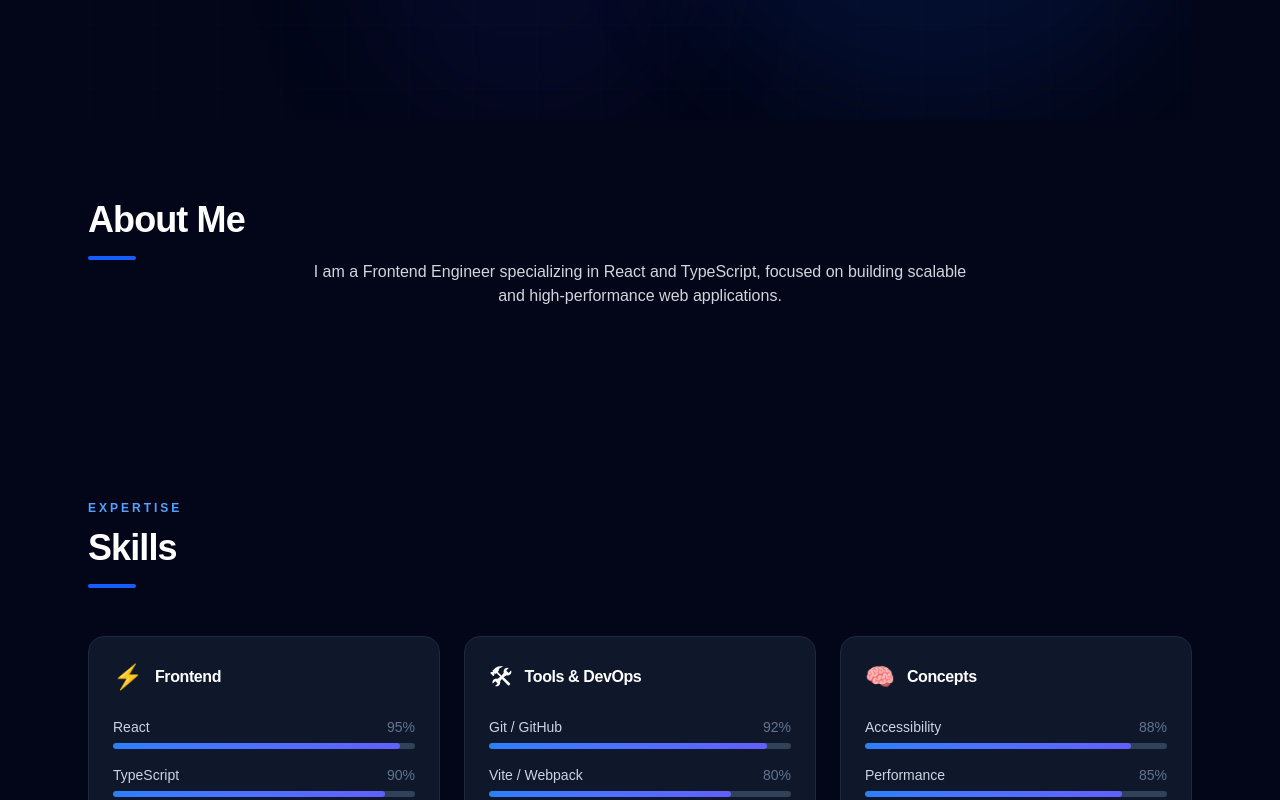
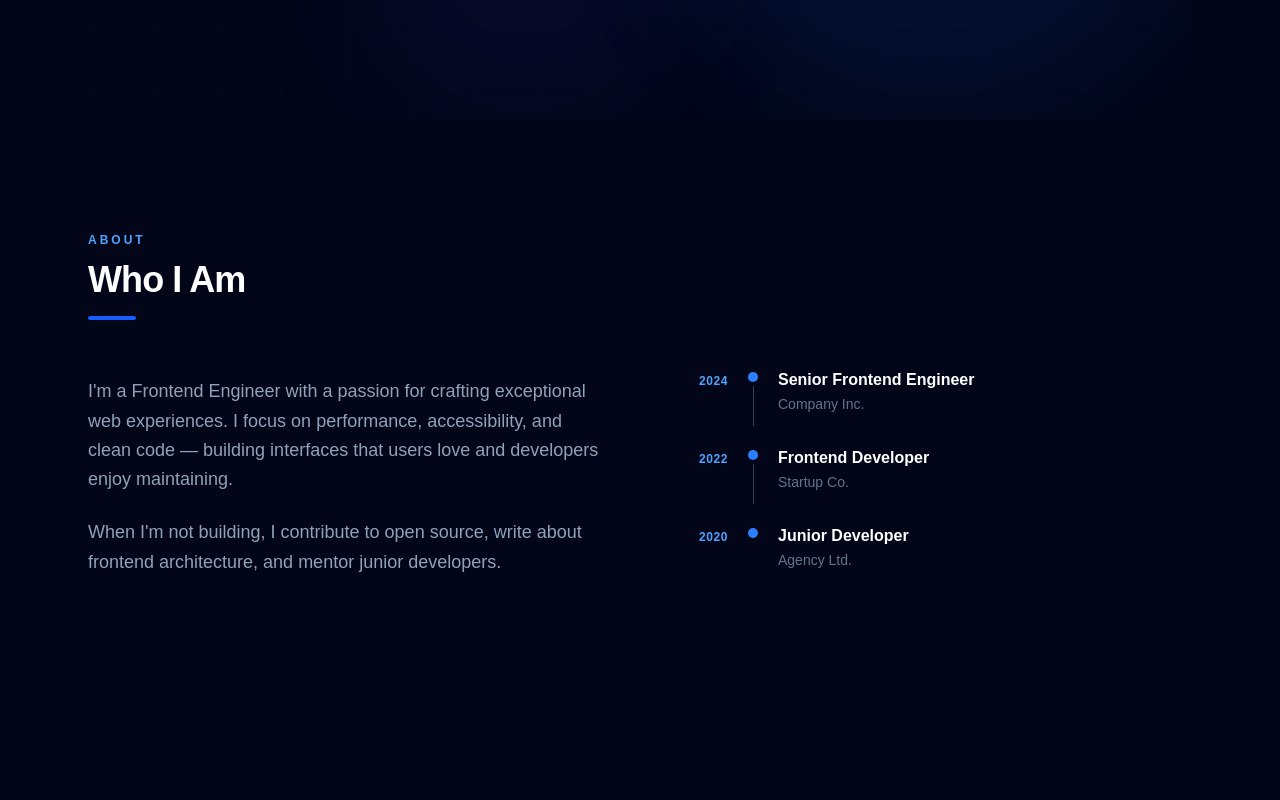
Before and after one commit to md-sazzadul/portfolio, a React (Vite) app: page / in a window 1280 px wide. Shown: the part 680-1480 px from the top of the page. Built offline with nearby package versions, Linux system fonts and the light colour scheme.

Commit message:
feat: add work history timeline to About section

```diff
--- a/src/sections/About.tsx
+++ b/src/sections/About.tsx
@@ -1,22 +1,72 @@
 import { motion } from 'framer-motion';
 import SectionTitle from '../components/SectionTitle';
 
+const timeline = [
+  { year: '2024', role: 'Senior Frontend Engineer', company: 'Company Inc.' },
+  { year: '2022', role: 'Frontend Developer', company: 'Startup Co.' },
+  { year: '2020', role: 'Junior Developer', company: 'Agency Ltd.' },
+];
+
 const About = () => {
   return (
-    <motion.div
-      initial={{ opacity: 0, y: 40 }}
-      animate={{ opacity: 1, y: 0 }}
-      transition={{ duration: 0.6 }}
-    >
-      <section id="about" className="py-20">
-        <SectionTitle title="About Me" />
+    <section id="about" className="py-28">
+      <SectionTitle label="About" title="Who I Am" />
 
-        <p className="max-w-2xl mx-auto text-center text-gray-300">
-          I am a Frontend Engineer specializing in React and TypeScript, focused
-          on building scalable and high-performance web applications.
-        </p>
-      </section>
-    </motion.div>
+      <div className="grid md:grid-cols-2 gap-16 items-center mt-12">
+        <motion.div
+          initial={{ opacity: 0, x: -30 }}
+          whileInView={{ opacity: 1, x: 0 }}
+          viewport={{ once: true }}
+          transition={{ duration: 0.7 }}
+        >
+          <p className="text-slate-400 text-lg leading-relaxed mb-6">
+            I'm a Frontend Engineer with a passion for crafting exceptional web
+            experiences. I focus on performance, accessibility, and clean code —
+            building interfaces that users love and developers enjoy
+            maintaining.
+          </p>
+          <p className="text-slate-400 text-lg leading-relaxed">
+            When I'm not building, I contribute to open source, write about
+            frontend architecture, and mentor junior developers.
+          </p>
+        </motion.div>
+
+        <motion.div
+          initial={{ opacity: 0, x: 30 }}
+          whileInView={{ opacity: 1, x: 0 }}
+          viewport={{ once: true }}
+          transition={{ duration: 0.7, delay: 0.1 }}
+          className="space-y-4"
+        >
+          {timeline.map(({ year, role, company }, i) => (
+            <motion.div
+              key={year}
+              initial={{ opacity: 0, y: 16 }}
+              whileInView={{ opacity: 1, y: 0 }}
+              viewport={{ once: true }}
+              transition={{ duration: 0.5, delay: i * 0.1 }}
+              className="flex gap-5 items-start group"
+            >
+              <div className="shrink-0 w-14 text-right">
+                <span className="text-xs font-bold text-blue-400 tracking-wider">
+                  {year}
+                </span>
+              </div>
+              <div className="shrink-0 flex flex-col items-center pt-1">
+                <div className="w-2.5 h-2.5 rounded-full bg-blue-500 group-hover:scale-125 transition-transform" />
+                {i < timeline.length - 1 && (
+                  <div className="w-px flex-1 bg-slate-700 mt-1 min-h-10" />
+                )}
+              </div>
+              <div className="pb-4">
+                <div className="font-semibold text-white">{role}</div>
+                <div className="text-slate-500 text-sm mt-0.5">{company}</div>
+              </div>
+            </motion.div>
+          ))}
+        </motion.div>
+      </div>
+    </section>
   );
 };
 
```
